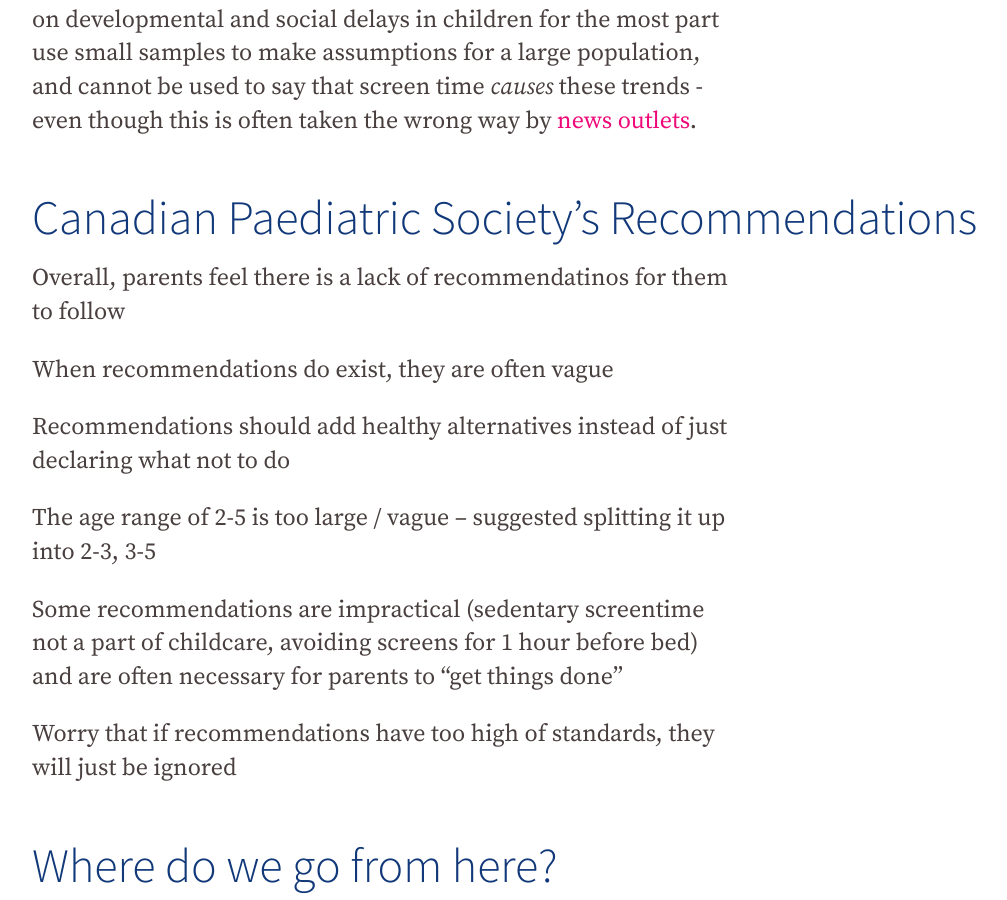
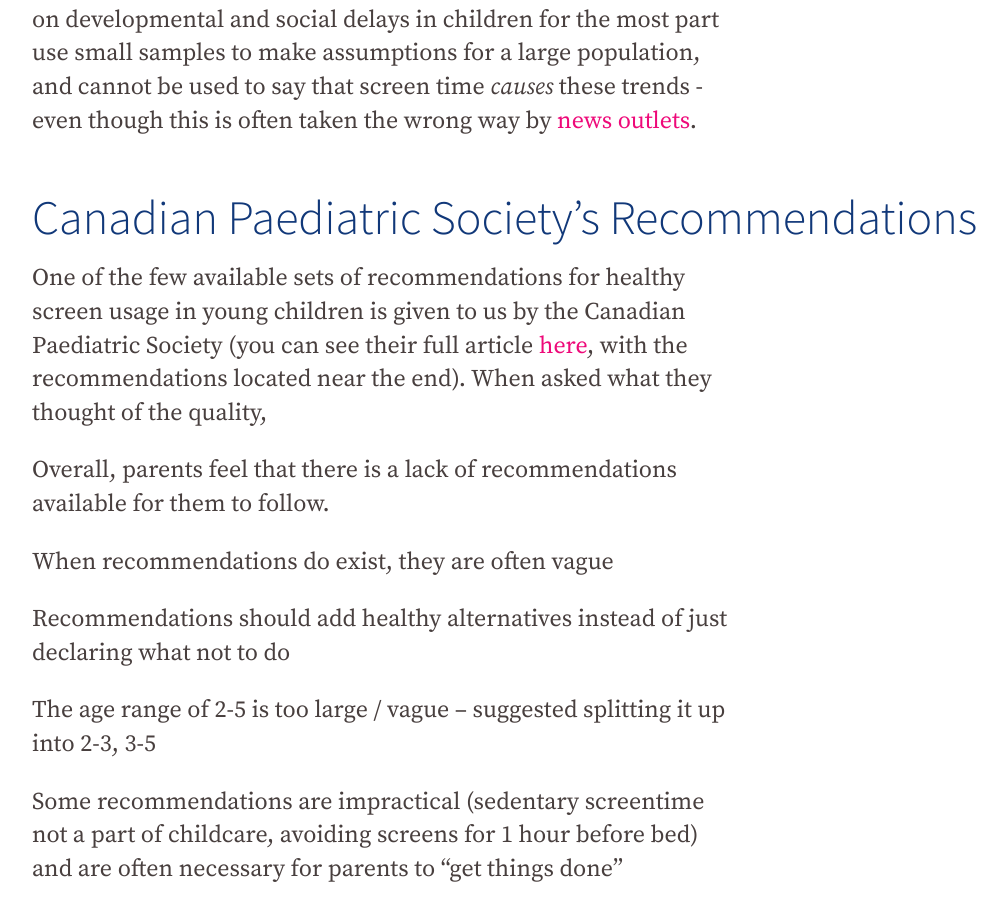
Before and after one commit to famliy-screen-time/familyscreentime.ca, a Jekyll site: the page built from _posts/2020-05-25-screen-time-focus-group-insights.md, in a window 1280 px wide and 900 px high, scrolled down 3567 px. Shown: the whole window, without its empty margins (56-1063 px from the left). Built offline with Jekyll 4.4.1, drawn with Linux system fonts in a browser that asks for light colours; nearby versions of some CDN libraries.

Commit message:
Update Blog “2020-05-25-screen-time-focus-group-insights”

```diff
--- a/_posts/2020-05-25-screen-time-focus-group-insights.md
+++ b/_posts/2020-05-25-screen-time-focus-group-insights.md
@@ -44,7 +44,9 @@
 
 # Canadian Paediatric Society’s Recommendations
 
-Overall, parents feel there is a lack of recommendatinos for them to follow
+One of the few available sets of recommendations for healthy screen usage in young children is given to us by the Canadian Paediatric Society (you can see their full article [here](https://www.cps.ca/en/documents/position/screen-time-and-young-children), with the recommendations located near the end). When asked what they thought of the quality,
+
+Overall, parents feel that there is a lack of recommendations available for them to follow.
 
 When recommendations do exist, they are often vague
 
```
